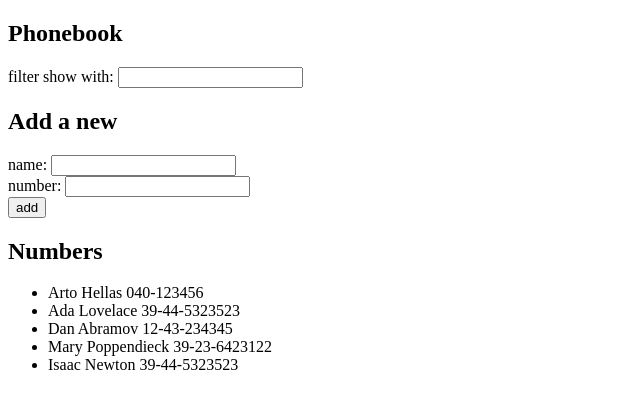
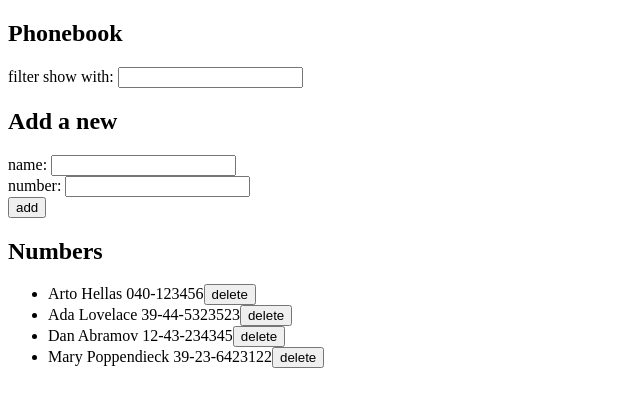
Before and after one commit to datgerhardt/fs, a React (Create React App) app in the folder part2/phonebook/: page / in a window 1280 px wide. Shown: the top 408 px of the page, without its empty margins (0-640 px from the left). Built offline with nearby package versions, Linux system fonts and the light colour scheme; data requests are answered from the project's data file.

Commit message:
Done with exercise 2.17

```diff
--- a/part2/phonebook/db.json
+++ b/part2/phonebook/db.json
@@ -19,11 +19,6 @@
       "name": "Mary Poppendieck",
       "number": "39-23-6423122",
       "id": 4
-    },
-    {
-      "name": "Isaac Newton",
-      "number": "39-44-5323523",
-      "id": 5
     }
   ]
 }
--- a/part2/phonebook/src/App.js
+++ b/part2/phonebook/src/App.js
@@ -21,7 +21,7 @@ const App = () => {
       <h2> Add a new </h2>
       <PersonForm persons={persons} setPersons={setPersons} />
       <h2>Numbers</h2>
-      <Persons persons={persons} />
+      <Persons persons={persons} setPersons={setPersons}/>
     </div>
   )
 }
--- a/part2/phonebook/src/components/Persons.js
+++ b/part2/phonebook/src/components/Persons.js
@@ -1,7 +1,24 @@
-const Persons = ({persons}) => {
+import backend from '../services/persons'
+
+const Persons = ({persons, setPersons}) => {
+    const handleOnsubmit = person => {
+        if(window.confirm(`Delete ${person.name}`)){
+            backend
+            .deletePerson(person.id)
+            .then(
+                () => setPersons(persons.filter(p => p.id !== person.id ))
+            )
+        }
+    }
+
     return (
         <ul>
-            {persons.map((person) => <li key={person.id}>{person.name} {person.number}</li>)}
+            {persons.map((person) =>
+                <li key={person.id}>
+                    {person.name} {person.number}
+                    <button onClick={() => handleOnsubmit(person)}> delete </button>
+                </li>
+                )}
         </ ul>
     )
 }
--- a/part2/phonebook/src/services/persons.js
+++ b/part2/phonebook/src/services/persons.js
@@ -11,4 +11,9 @@ const create = newContact => {
     return req.then(res => res.data)
 }
 
-export default { getAll, create }
+const deletePerson = id => {
+    const req = axios.delete(`${baseUrl}/${id}`)
+    return req.then(res => res.data)
+}
+
+export default { getAll, create, deletePerson}
```
